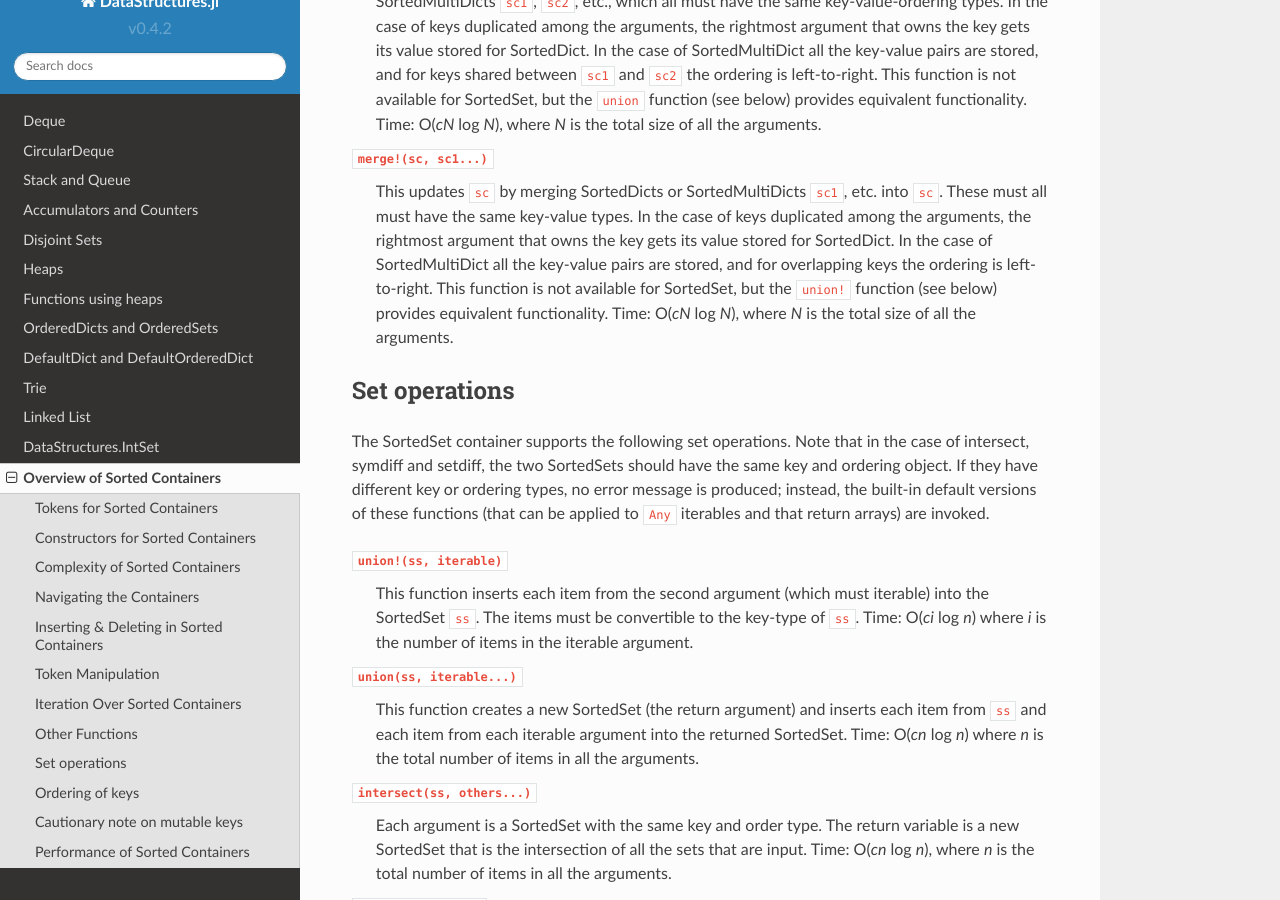
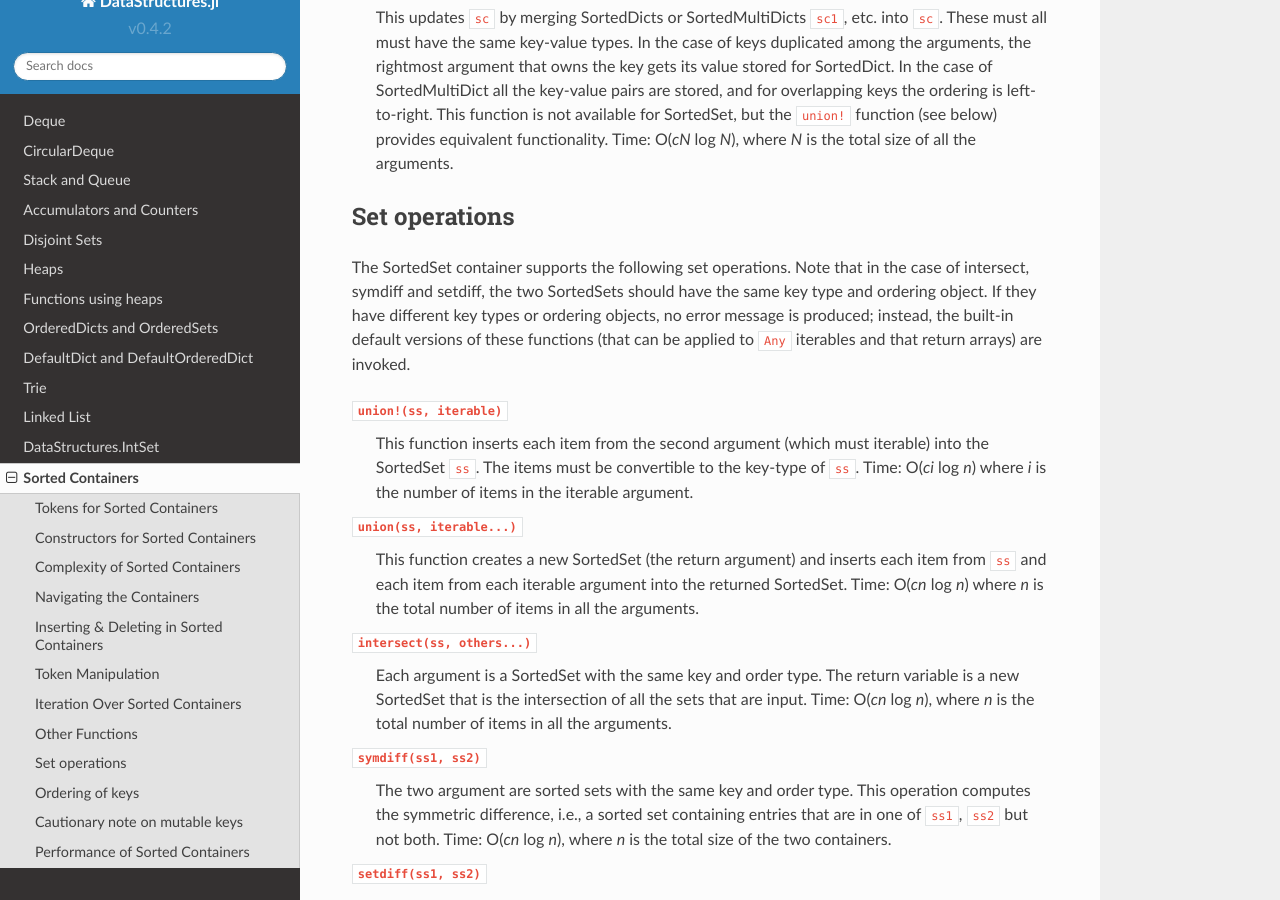
Before and after one commit to JuliaCollections/DataStructures.jl, a Sphinx documentation site: the page built from doc/source/sorted_containers.rst, in a window 1280 px wide and 900 px high, scrolled down 13939 px. Built offline with Sphinx 7.4.7 and the Read the Docs theme 2.0.0, drawn with Linux system fonts in a browser that asks for light colours; formulas are drawn with MathJax 3; some of the changed text lies outside the part shown.

Commit message:
changed section title; minor typos
Previous version of docs stated incorrectly that push! applied to SortedMultiDict will overwrite previous value if the key is already present.

```diff
--- a/doc/source/sorted_containers.rst
+++ b/doc/source/sorted_containers.rst
@@ -1,7 +1,7 @@
 .. _ref-sorted-containers:
 
 ----------------------------------------
-Overview of Sorted Containers
+Sorted Containers
 ----------------------------------------
 
 Three sorted containers are provided:
@@ -114,8 +114,7 @@ in terms of the container.
 Constructors for Sorted Containers
 ~~~~~~~~~~~~~~~~~~~~~~~~~~~
 
-``SortedDict(o=Forward)``
-``SortedDict{K,V}(o=Forward)``
+``SortedDict(o=Forward)`` ``SortedDict{K,V}(o=Forward)``
   Construct an empty ``SortedDict`` with key type ``K`` and value type ``V``.
   If ``K`` and ``V`` are not specified, the dictionary defaults to a
   ``SortedDict{Any,Any}``.  Keys and values are converted to the
@@ -128,22 +127,19 @@ Constructors for Sorted Containers
   It is recommended to always specify a key type, or to use one of the
   constructors below in which the key type is inferred.**
 
-``SortedDict(k1=>v1, k2=>v2, ...)``
-``SortedDict{K,V}(k1=>v1, k2=>v2, ...)``
+``SortedDict(k1=>v1, k2=>v2, ...)`` ``SortedDict{K,V}(k1=>v1, k2=>v2, ...)``
   Construct a ``SortedDict`` from the given key-value pairs.
   If ``K`` and ``V`` are not specified, key type and
   value type are inferred from the given key-value pairs, and ordering is assumed
   to be ``Forward`` ordering.
 
-``SortedDict(o, k1=>v1, k2=>v2, ...)``
-``SortedDict{K,V}(o, k1=>v1, k2=>v2, ...)``
+``SortedDict(o, k1=>v1, k2=>v2, ...)`` ``SortedDict{K,V}(o, k1=>v1, k2=>v2, ...)``
   Construct a ``SortedDict`` from the given pairs with the specified
   ordering ``o``.  If ``K`` and ``V`` are
   not specified, the key type and value type are inferred from the given pairs.
   See below for more information about ordering.
 
-``SortedDict(d,o=Forward)``
-``SortedDict{K,V}(d,o=Forward)``
+``SortedDict(d,o=Forward)`` ``SortedDict{K,V}(d,o=Forward)``
   Construct a ``SortedDict`` from an ordinary Julia dict ``d`` (or
   any associative type), e.g.::
 
@@ -159,8 +155,7 @@ Constructors for Sorted Containers
 
   See below for more information about ordering.
 
-``SortedDict(iter,o=Forward)``
-``SortedDict{K,V}(iter,o=Forward)``
+``SortedDict(iter,o=Forward)`` ``SortedDict{K,V}(iter,o=Forward)``
   Construct a ``SortedDict`` from an arbitrary iterable object of
   ``key=>value`` pairs.
   If ``K`` and ``V`` are not specified, the key type and value type are inferred
@@ -881,8 +877,9 @@ Set operations
 
 The SortedSet container supports the following set operations.  Note that
 in the case of intersect, symdiff and setdiff, the two SortedSets should
-have the same key and ordering object.  If they have different key or ordering
-types, no error
+have the same key type and ordering object.  If they have different key
+types or ordering
+objects, no error
 message is produced; instead, the built-in default versions of these functions
 (that can be applied to ``Any`` iterables and that return arrays) are invoked.
 
```
Also changed, not shown: other parts of doc/source/sorted_containers.rst (+3 -2 lines).
